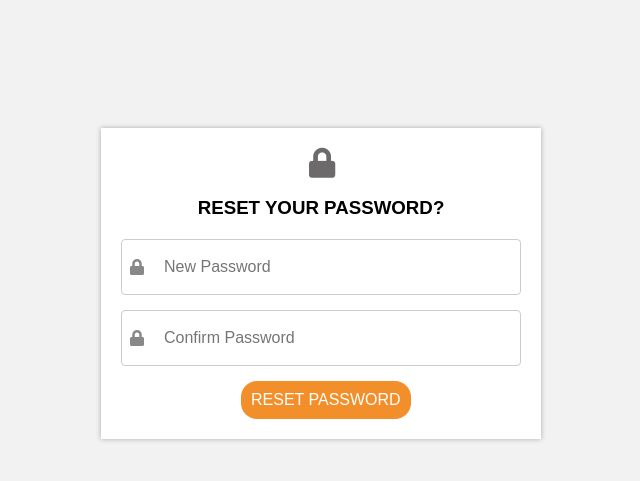
After one commit to damtz/nsb-data-analysis, a Django app: page /reset-password/1/ in a window 1280 px wide. The commit adds this page. Shown: the top 481 px of the page, without its empty margins (319-959 px from the left). Run offline with Django 3.2, Linux system fonts and the light colour scheme.

Commit message:
updates on password

```diff
--- /dev/null
+++ b/myapp/templates/password_reset_complete.html
@@ -0,0 +1,6 @@
+<!DOCTYPE html>
+<html>
+    <body>
+        <p>completed</p>
+    </body>
+</html>
--- /dev/null
+++ b/myapp/templates/reset_password.html
@@ -0,0 +1,120 @@
+<!DOCTYPE html>
+<html>
+
+<head>
+    <meta name="viewport" content="width=device-width, initial-scale=1.0">
+    <link rel="stylesheet" href="https://cdnjs.cloudflare.com/ajax/libs/font-awesome/5.15.3/css/all.min.css">
+    <style>
+      body {
+        font-family: Arial, sans-serif;
+        margin: 0;
+        padding: 0;
+        background-color: #f2f2f2;
+      }
+
+      .container {
+        max-width: 400px;
+        margin: 0 auto;
+        padding: 20px;
+        background-color: #fff;
+        box-shadow: 0 0 5px rgba(0, 0, 0, 0.3);
+        margin-top: 10%;
+      }
+
+      .fa-lock {
+        margin-right: 10px;
+      }
+
+      .icon .fa-lock{
+        margin-left: 47%;
+        font-size: 30px;
+        color: #6c6a6a;
+      }
+
+      h3{
+        text-align: center;
+      }
+
+      form {
+        margin-top: 20px;
+      }
+
+      .input-box {
+        display: flex;
+        align-items: center;
+        margin-bottom: 15px;
+        border: 1px solid #ccc;
+        border-radius: 4px;
+        padding: 8px;
+      }
+
+      .input-box i {
+        color: #888;
+      }
+
+      input[type="password"],
+      input[type="submit"] {
+        flex: 1;
+        padding: 10px;
+        font-size: 16px;
+        border: none;
+      }
+
+      input[type="submit"] {
+        background-color: #F38F2B;
+        color: white;
+        cursor: pointer;
+        border-radius: 1rem;
+        margin-left: 30%;
+
+      }
+
+      input[type="submit"]:hover {
+        background-color: #d7791a;
+      }
+
+
+      @media (max-width: 480px) {
+        .container {
+          max-width: 90%;
+          padding: 10px;
+        }
+
+        .input-box {
+          padding: 5px;
+        }
+
+        input[type="password"],
+        input[type="submit"] {
+          font-size: 14px;
+        }
+      }
+    </style>
+  </head>
+
+    <body>
+        <div class="container">
+            <div class="icon">
+                <i class="fas fa-lock"></i>
+            </div>
+            <h3>RESET YOUR PASSWORD?</h3>
+            <form method="post" id="forgot-password-form">
+              {% csrf_token %}
+              <div class="input-box">
+                <i class="fas fa-lock"></i>
+                <input type="password" placeholder="New Password" name="resetpassword" required>
+              </div>
+              <div class="input-box">
+                <i class="fas fa-lock"></i>
+                <input type="password" placeholder="Confirm Password" name="Confirm_password" required>
+              </div>
+              <div class="btn">
+                <input type="submit" value="RESET PASSWORD">
+              </div>
+            </form>
+            {%  if message %}
+              <p style="color: rgb(15, 150, 72); font-size: 13px; text-align: center;">{{message}}</p>
+            {% endif %}
+          </div>
+    </body>
+</html>
--- a/myapp/urls.py
+++ b/myapp/urls.py
@@ -6,4 +6,7 @@ urlpatterns = [
     path('register/', views.register, name="register" ),
     path('home', views.home, name="home" ),
     path('logout', views.log_out, name='logout'),
+    path('reset-password/<str:token>/', views.reset_password, name='reset-password'),
+    path('forgotpassword', views.forget_password, name='forgetpassword'),
+    path('password-reset-complete/', views.password_reset_complete, name='password_reset_complete'),
 ]
--- a/myapp/views.py
+++ b/myapp/views.py
@@ -1,15 +1,31 @@
-from django.shortcuts import render, redirect
+from django.shortcuts import render, redirect, get_object_or_404
 from myapp.models import Users
 from django.http import JsonResponse
+from django.http import HttpResponse
 from django.contrib.auth import authenticate, login, logout
+from django.utils.http import urlsafe_base64_decode
+from django.contrib.auth.tokens import default_token_generator
+from django.core.mail import send_mail
+from django.urls import reverse_lazy
+from django.contrib.auth import update_session_auth_hash
+from django.contrib.auth.hashers import make_password
+from django.contrib.auth import get_user_model
+from django.contrib import messages
+from django.core.mail import send_mail
+from django.conf import settings
+import uuid
+from django.contrib.auth.hashers import make_password
+
+
 
 def signin(request):
     if request.method == 'POST':
         email = request.POST['email']
         password = request.POST['password']
+        print(password)
         user = authenticate(request, email=email, password=password)
         print(email)
-        print(user)
+        print('this user',user)
         if user is not None:
             login(request, user)
             return redirect('home')
@@ -45,5 +61,74 @@ def log_out(request):
     logout(request)
     return redirect ('signin')
 
+
+User = get_user_model()
+
+def forget_password(request):
+    if request.method == 'POST':
+        email = request.POST.get('email')
+        try:
+            user = User.objects.get(email=email)
+        except User.DoesNotExist:
+            messages.error(request, 'User does not exist.')
+            return redirect('forget-password')
+
+        # Generate a unique token for password reset
+        token = str(uuid.uuid4())
+        user.reset_token = token
+        user.save()
+
+        # Construct the reset link
+        reset_link = request.build_absolute_uri(f'/reset-password/{token}')
+
+        # Send password reset email to the user with the reset link
+        subject = 'Password Reset'
+        message = f'Click the link below to reset your password:\n{reset_link}'
+        from_email = settings.DEFAULT_FROM_EMAIL
+        to_email = [email]
+        send_mail(subject, message, from_email, to_email)
+
+        return render(request, 'forget-password.html',  {'message': "Password reset link has been sent to your email."})
+
+        # return redirect('')
+
+    return render(request, 'forget-password.html')
+
+
+def reset_password(request, token):
+    if request.method == 'POST':
+        password = request.POST.get('resetpassword')
+        confirm_password = request.POST['Confirm_password']
+
+        if password != confirm_password:
+            return render(request, 'register.html', {'message': "Passwords do not match"})
+
+        try:
+            user = User.objects.get(reset_token=token)
+        except User.DoesNotExist:
+            messages.error(request, 'Invalid password reset link.')
+            return redirect('signin')
+
+        # user.set_password(password)
+        # user.reset_token = None
+        # user.save()
+
+          # Hash the new password
+        hashed_password = make_password(password)
+        user.password = hashed_password
+        user.reset_token = None
+        user.save()
+         # Update the user's session with the new password hash
+        update_session_auth_hash(request, user)
+
+        messages.success(request, 'Password has been reset. You can now log in with your new password.')
+        return redirect('signin')
+
+    return render(request, 'reset_password.html')
+
+def password_reset_complete(request):
+    return render(request, 'password_reset_complete.html')
+
+
 def home(request):
     return render(request, 'home.html')
--- a/requirements.txt
+++ b/requirements.txt
@@ -1,10 +1,10 @@
 asgiref==3.7.2
 backports.zoneinfo==0.2.1
 Django==4.1.10
-django-cors-headers
-django-crispy-forms
+django-cors-headers==4.1.0
+django-crispy-forms==2.0
 django-mongodb-engine==0.6.0
-django-mongoengine
+django-mongoengine==0.5.4
 djangorestframework==3.14.0
 djangotoolbox==1.8.0
 djongo==1.3.6
```
Also changed, not shown: analysis/settings.py (+9 -1 lines), myapp/models.py (+13 -7 lines), myapp/serializers.py (deleted, +0 -7 lines), myapp/static/css/loggin.css (renamed from myapp/static/css/signin.css, +2 -14 lines), myapp/static/css/signUP.css (+2 -138 lines), myapp/templates/forget-password.html (added, +123 -0 lines), myapp/templates/login.html (+2 -20 lines), myapp/templates/register.html (+1 -21 lines), analysis/urls.py (line endings or trailing spaces), myapp/migrations/0002_users_reset_token.py (added), 1 other file.
